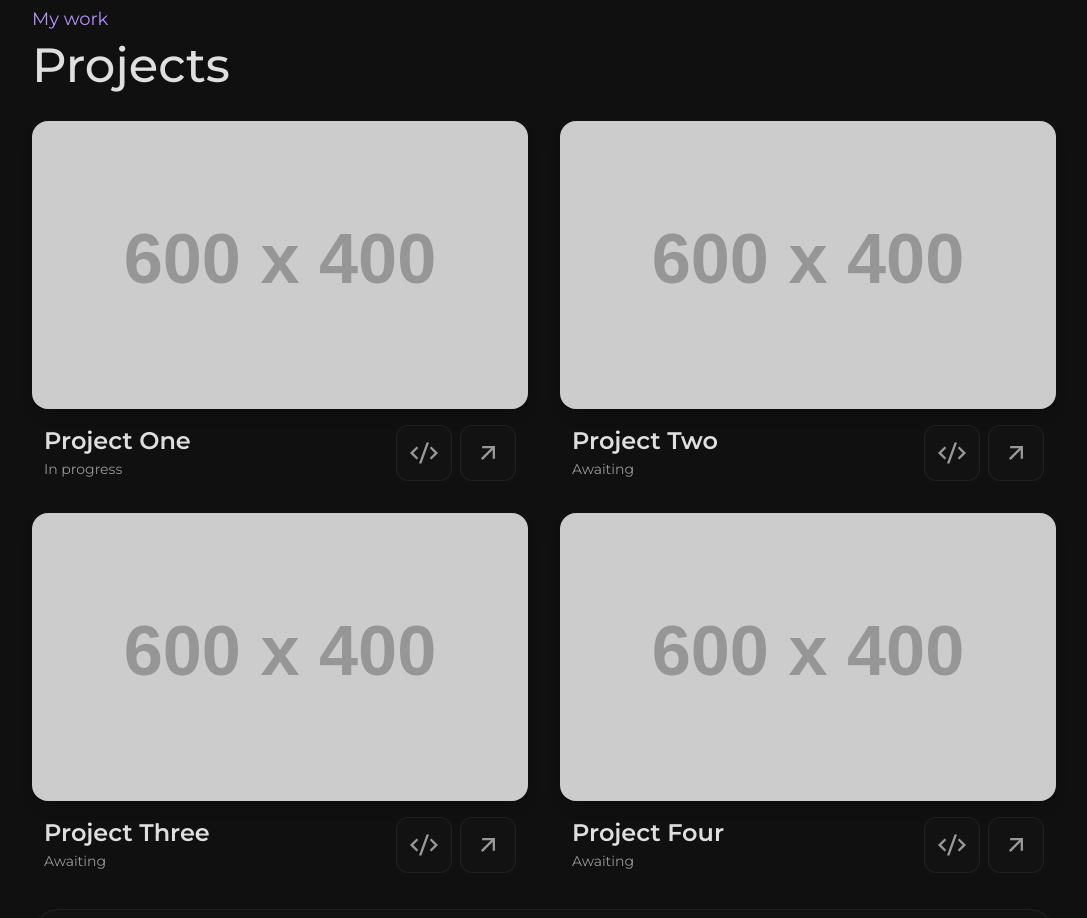
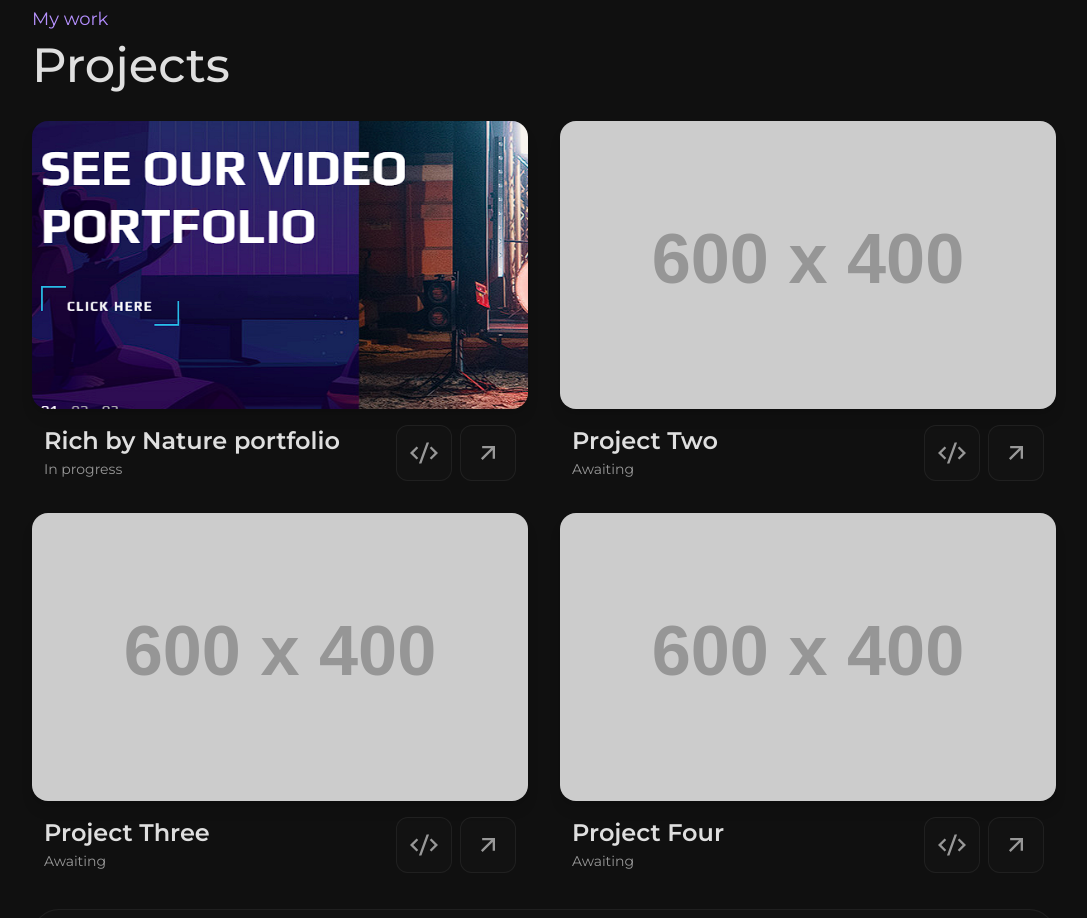
Before and after one commit to Yukka-JB/portfolio, an Astro site: page / in a window 1280 px wide. Shown: the part 1220-2138 px from the top of the page, without its empty margins (96-1183 px from the left). Built offline with nearby package versions, Linux system fonts and the light colour scheme; Astro itself is replaced by a stand-in of ours; placeholder pictures from the web are drawn by us.

Commit message:
Added first project portfolio

```diff
--- a/src/components/projects.astro
+++ b/src/components/projects.astro
@@ -10,10 +10,10 @@ interface Project {
 
 const projects: Project[] = [
   {
-    title: "Project One",
-    image: "https://placehold.co/600x400/1a1a1a/ffffff?text=Project+One",
-    link: "https://github.com",
-    preview: "#!",
+    title: "Rich by Nature portfolio",
+    image: "/project_previews/project1.png",
+    link: "https://github.com/Yukka-JB/richbynature",
+    preview: "https://rbnproject.netlify.app",
     status: "In progress",
   },
   {
```
Also changed, not shown: public/project_previews/project1.png (added), 2 other files.
